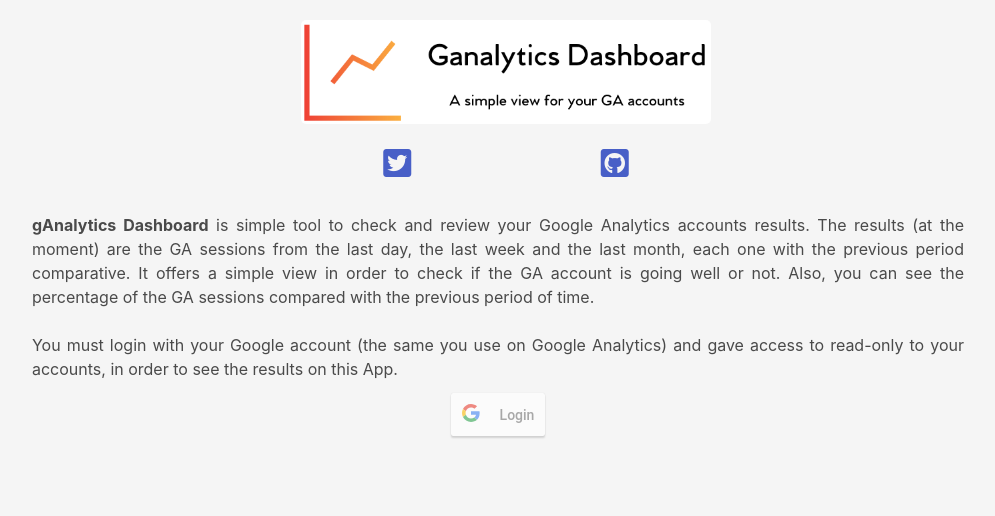
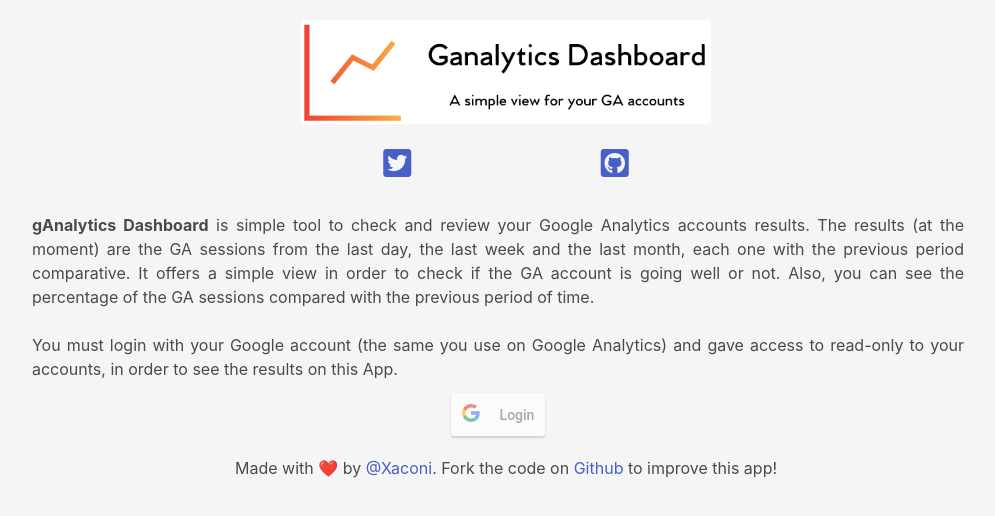
Before and after one commit to Xaconi/ganalytics-dashboard, a React (Create React App) app: page / in a window 1280 px wide. Shown: the top 516 px of the page, without its empty margins (134-1129 px from the left). Built offline with nearby package versions, Linux system fonts and the light colour scheme; no server answers.

Commit message:
[NEW] Footer content

```diff
--- a/src/components/Footer.js
+++ b/src/components/Footer.js
@@ -3,7 +3,28 @@
 export class Footer extends Component {
     render() {
         return(
-            <footer></footer>
+            <footer>
+                <div className="columns">
+                    <div className="column is-offset-3 is-6">
+                        <p>
+                            Made with ❤️ by <a
+                                href="https://twitter.com/xaconi"
+                                ref="noreferrer noopener"
+                                target="_blank"
+                                title="Made with ❤️ by @Xaconi">
+                                @Xaconi
+                            </a>.
+                            Fork the code on <a
+                                href="https://github.com/Xaconi/ganalytics-dashboard"
+                                ref="noreferrer noopener"
+                                target="_blank"
+                                title="Fork the code on Github to improve this app!">
+                                Github
+                            </a> to improve this app!
+                        </p>
+                    </div>
+                </div>
+            </footer>
         )
     }
 }
```
